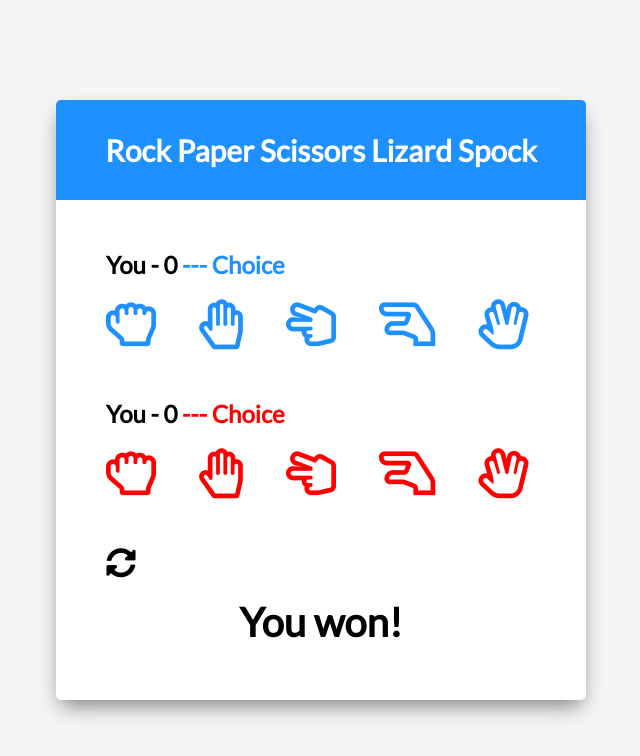
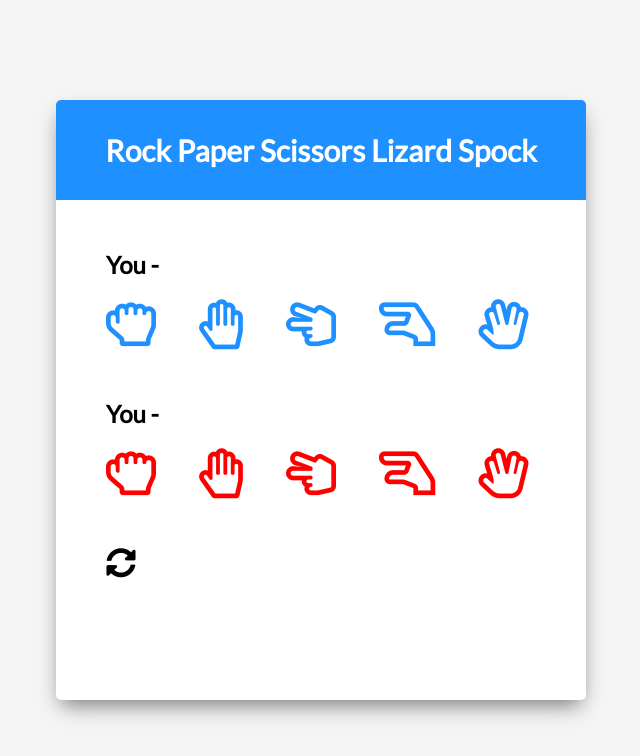
Before and after one commit to Djones917/spockrock_game_2021, a plain HTML site: page index.html in a window 1280 px wide. Shown: the whole page, without its empty margins (319-959 px from the left). Drawn offline with Linux system fonts and the light colour scheme.

Commit message:
deleted html placholder for score and text

```diff
--- a/index.html
+++ b/index.html
@@ -16,7 +16,7 @@
         </div>
         <!-- Player Container -->
         <div class="player-container" id="player">
-            <h2>You - <span id="playerScore">0</span><span class="choice" id="playerChoice"> --- Choice</span></h2>
+            <h2>You - <span id="playerScore"></span><span class="choice" id="playerChoice"></span></h2>
             <i class="far fa-hand-rock" title="Rock" id="playerRock" onclick="select('rock')"></i>
             <i class="far fa-hand-paper" title="Paper" id="playerPaper" onclick="select('paper')"></i>
             <i class="far fa-hand-scissors" title="Scissors" id="playerScissors" onclick="select('scissors')"></i>
@@ -25,7 +25,7 @@
         </div>
         <!-- Computer Container -->
         <div class="player-container" id="computer">
-            <h2>You - <span id="computerScore">0</span><span class="choice" id="computerChoice"> --- Choice</span></h2>
+            <h2>You - <span id="computerScore"></span><span class="choice" id="computerChoice"></span></h2>
             <i class="far fa-hand-rock" title="Rock" id="computerRock"></i>
             <i class="far fa-hand-paper" title="Paper" id="computerPaper"></i>
             <i class="far fa-hand-scissors" title="Scissors" id="computerScissors"></i>
@@ -36,7 +36,7 @@
         <i class="fas fa-sync-alt reset-icon" title="Reset"></i>
         <!-- Results Text -->
         <div class="result-container">
-            <h3 class="result-text" id="resultText">You won!</h3>
+            <h3 class="result-text" id="resultText"></h3>
         </div>
     </div>
     <!-- Script -->
```
